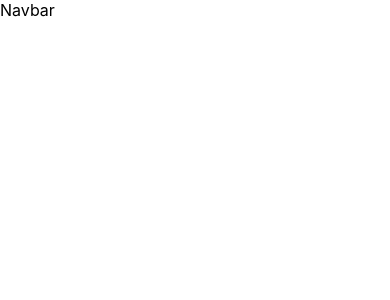
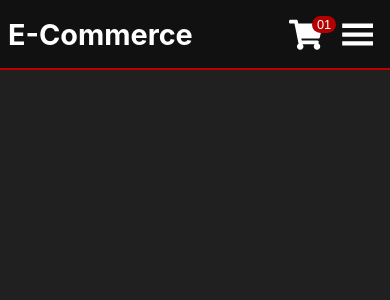
Before and after one commit to Kyle-Panuringan/e-commerce, a React (Create React App) app: page / in a window 390 px wide. Shown: the top 300 px of the page. Built offline with nearby package versions, Linux system fonts and the light colour scheme.

Commit message:
Add responsive navbar component

```diff
--- a/package.json
+++ b/package.json
@@ -8,6 +8,7 @@
     "@testing-library/user-event": "^13.5.0",
     "react": "^18.2.0",
     "react-dom": "^18.2.0",
+    "react-icons": "^4.4.0",
     "react-scripts": "5.0.1",
     "web-vitals": "^2.1.4"
   },
--- a/src/components/Navbar.js
+++ b/src/components/Navbar.js
@@ -1,7 +1,39 @@
 import React from "react";
+import { GiHamburgerMenu } from "react-icons/gi";
+import { FaShoppingCart } from "react-icons/fa";
 
 const Navbar = () => {
-	return <div>Navbar</div>;
+	const [showLink, setShowLink] = React.useState(false);
+
+	return (
+		<nav>
+			<div className="nav-base">
+				<div className="nav-header">
+					<h1>E-Commerce</h1>
+					<div className="nav-buttons">
+						<div className="nav-cart-items">
+							<button className="nav-cart">
+								<p className="nav-cart-numbers">01</p>
+								<FaShoppingCart />
+							</button>
+						</div>
+						<button
+							className="nav-hamburger"
+							onClick={() => setShowLink(!showLink)}
+						>
+							<GiHamburgerMenu />
+						</button>
+					</div>
+				</div>
+				<div className={`links ${showLink && "show-links"}`}>
+					<a href="#">Home</a>
+					<a href="#">Store</a>
+					<a href="#">Contact Us</a>
+					<a href="#">About Us</a>
+				</div>
+			</div>
+		</nav>
+	);
 };
 
 export default Navbar;
--- a/src/index.css
+++ b/src/index.css
@@ -1,10 +1,18 @@
+:root {
+	--color-primary-1: rgb(17, 17, 17);
+	--color-primary-2: rgb(32, 32, 32);
+	--color-primary-3: rgb(255, 255, 255);
+	--color-primary-4: rgb(255, 0, 0);
+	--color-primary-5: rgb(190, 0, 0);
+}
 * {
 	margin: 0;
 	padding: 0;
 	box-sizing: border-box;
 }
 body {
-	margin: 0;
+	color: var(--color-primary-3);
+	background: var(--color-primary-2);
 	font-family: -apple-system, BlinkMacSystemFont, "Segoe UI", "Roboto",
 		"Oxygen", "Ubuntu", "Cantarell", "Fira Sans", "Droid Sans",
 		"Helvetica Neue", sans-serif;
@@ -16,3 +24,116 @@ code {
 	font-family: source-code-pro, Menlo, Monaco, Consolas, "Courier New",
 		monospace;
 }
+/* Navbar */
+.nav-header {
+	width: 100%;
+	display: flex;
+	flex-direction: row;
+	align-items: center;
+	justify-content: space-between;
+	background-color: var(--color-primary-1);
+	padding: 0.5rem;
+}
+.nav-header {
+	font-size: 1.2rem;
+}
+.nav-buttons {
+	width: 100px;
+	display: flex;
+	align-items: center;
+	justify-content: flex-end;
+	background: transparent;
+	padding-top: 7px;
+}
+/* Cart Button */
+.nav-cart-numbers {
+	position: absolute;
+	font-size: 0.8rem;
+	background-color: rgb(179, 0, 0);
+	padding: 1px 5px;
+	border-radius: 20px;
+	top: 0;
+	right: 7%;
+	/* display: none; */
+}
+.nav-cart {
+	position: relative;
+	color: var(--color-primary-3);
+	font-size: 2.1rem;
+	border: none;
+	background: transparent;
+	cursor: pointer;
+	padding-top: 2px;
+	padding-right: 17px;
+}
+/* Hamburger Button */
+.nav-hamburger {
+	color: var(--color-primary-3);
+	font-size: 2.2rem;
+	border: none;
+	background: transparent;
+	cursor: pointer;
+	padding-top: 2px;
+	display: none;
+}
+.nav-hamburger:hover {
+	color: var(--color-primary-4);
+}
+.nav-cart:hover {
+	color: var(--color-primary-4);
+}
+@media (orientation: portrait) {
+	/* @media Nav buttons */
+	.nav-buttons {
+		justify-content: center;
+	}
+	.nav-hamburger {
+		display: block;
+	}
+	/* @media Links */
+
+	.links {
+		color: var(--color-primary-3);
+		text-decoration: none;
+		flex-direction: column;
+		justify-content: center;
+		align-items: center;
+		height: 0;
+		overflow: hidden;
+		transition: all 0.1s linear;
+		border: none;
+	}
+	.links a {
+		width: 100%;
+		display: flex;
+		flex-direction: column;
+		justify-content: center;
+		align-items: center;
+		border-top: 1px solid var(--color-primary-5);
+		background: var(--color-primary-1);
+		margin: 10px;
+	}
+	.links a:last-child {
+		border-bottom: 1px solid var(--color-primary-5);
+	}
+	.show-links {
+		height: 10.6rem;
+	}
+}
+/* Links */
+.links {
+	border-top: 1px solid var(--color-primary-5);
+	border-bottom: 1px solid var(--color-primary-5);
+	background: var(--color-primary-1);
+	display: flex;
+	align-items: center;
+	justify-content: center;
+}
+.links a {
+	color: var(--color-primary-3);
+	text-decoration: none;
+	margin: auto 17px;
+	padding: 10px;
+	text-transform: uppercase;
+	font-weight: bolder;
+}
```
Also changed, not shown: 1 other file (tests, documents, lock files or other folders).
